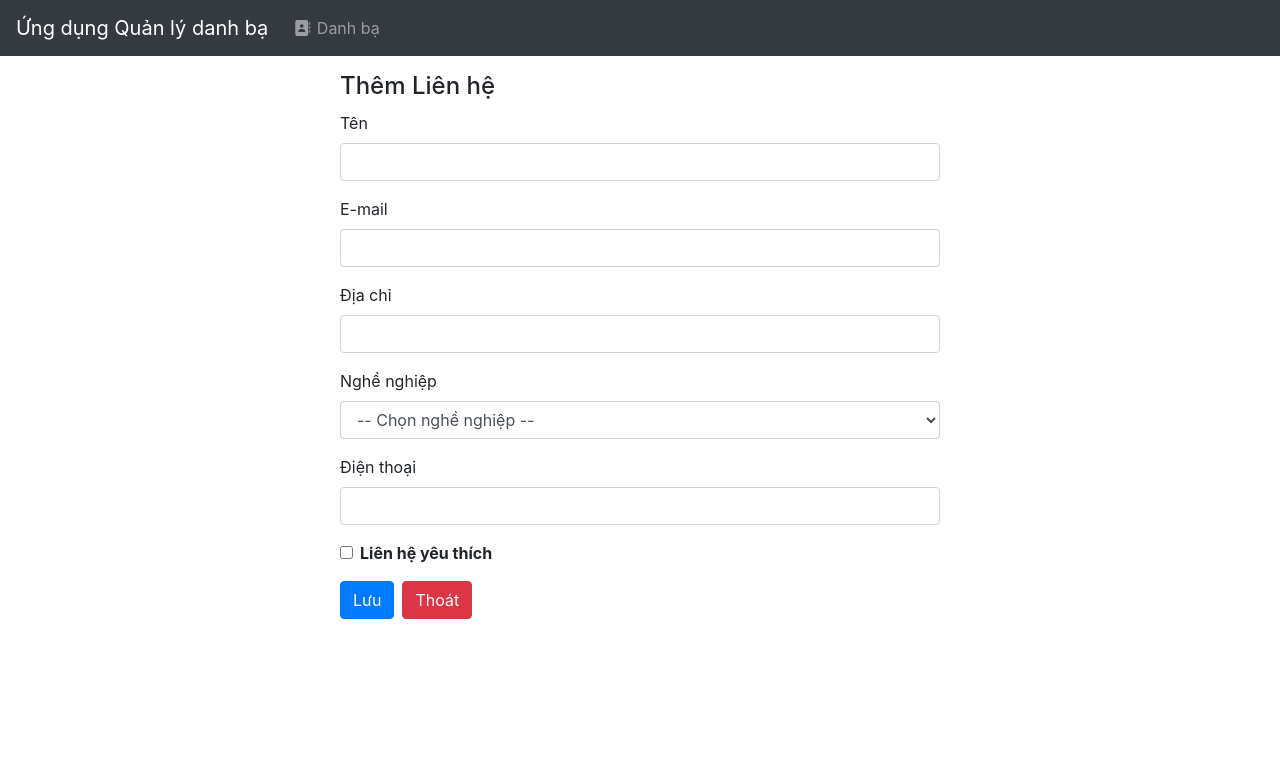
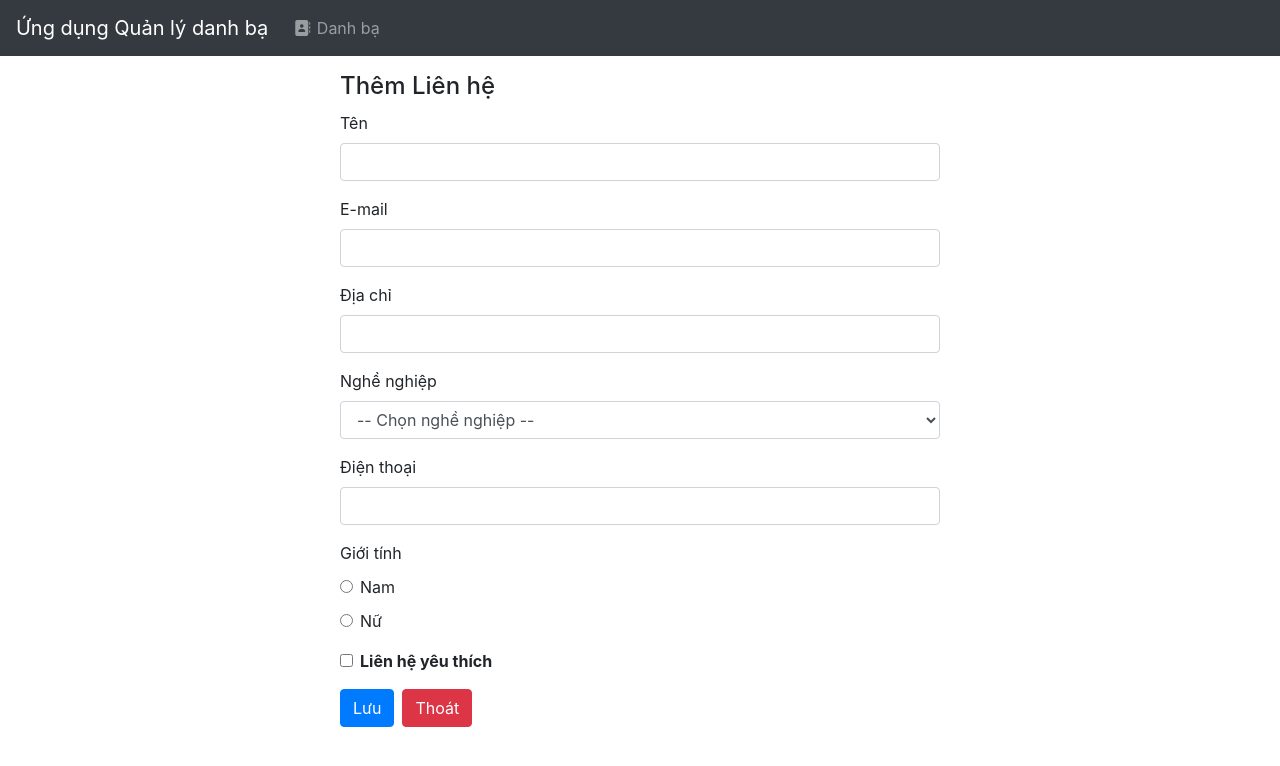
Before and after one commit to haidc21v7n508-rgb/DC21V7N508_TRANTRUNGHAI_CT449_FrontEnd, a Vue app: page /contacts/add in a window 1280 px wide. Shown: the top 766 px of the page. Built offline with nearby package versions, Linux system fonts and the light colour scheme.

Commit message:
tao chuc nang gioi tinh

```diff
--- a/src/components/ContactCard.vue
+++ b/src/components/ContactCard.vue
@@ -30,7 +30,10 @@ export default {
     <div class="p-1">
       <strong>Nghề nghiệp:</strong> {{ contact.job ? contact.job : "Chưa có" }}
     </div>
-
+    <div class="p-1">
+    <strong>Giới tính:</strong>
+      {{ contact.gender ? contact.gender : "Chưa có" }}
+    </div>
 
     <div class="p-1">
       <strong>Liên hệ yêu thích:&nbsp;</strong>
--- a/src/components/ContactForm.vue
+++ b/src/components/ContactForm.vue
@@ -44,7 +44,21 @@
       <Field name="phone" type="tel" class="form-control" v-model="contactLocal.phone" />
       <ErrorMessage name="phone" class="error-feedback" />
     </div>
-
+    <!-- Giới tính -->
+<div class="form-group">
+  <label>Giới tính</label>
+  <div class="form-check">
+    <input class="form-check-input" type="radio" id="male" value="Nam" v-model="contactLocal.gender" name="gender"
+    />
+    <label class="form-check-label" for="male">Nam</label>
+  </div>
+  <div class="form-check">
+    <input
+      class="form-check-input" type="radio" id="female" value="Nữ" v-model="contactLocal.gender" name="gender"
+    />
+    <label class="form-check-label" for="female">Nữ</label>
+  </div>
+</div>
 
     <div class="form-group form-check">
       <input name="favorite" type="checkbox" class="form-check-input" v-model="contactLocal.favorite" />
@@ -101,13 +115,13 @@ export default {
         .string()
         .max(100, "Nghề nghiệp tối đa 100 ký tự."),
 
-
+    gender: yup.string().oneOf(["Nam", "Nữ"], "Giới tính không hợp lệ."),
 
 });
 return {
     // Chúng ta sẽ không muốn hiệu chỉnh props, nên tạo biến cục bộ
     // contactLocal để liên kết với các input trên form
-    contactLocal: { ...this.contact},
+    contactLocal: { ...this.contact, gender: this.contact.gender || "" },
     contactFormSchema,
     selectedJob: this.contact.job || "", // nghề hiện có (nếu có)
     customJob: "", // dùng khi chọn "Khác"
--- a/src/views/ContactAdd.vue
+++ b/src/views/ContactAdd.vue
@@ -13,6 +13,7 @@ export default {
         address: "",
         phone: "",
         job: "",
+        gender: "",
         favorite: false,
       },
       message: "",
--- a/src/views/ContactEdit.vue
+++ b/src/views/ContactEdit.vue
@@ -49,6 +49,7 @@ methods: {
     try {
         this.contact = await ContactService.get(id);
         if (!this.contact.job) this.contact.job = "";
+        if (!this.contact.gender) this.contact.gender = ""; // Thêm gender để nhất quán
 
         // Đảm bảo luôn có trường job tồn tại trong this.contact ngay cả khi API không trả về từ backend
         // Đảm bảo Vue cần được reactivity theo dõi
```
